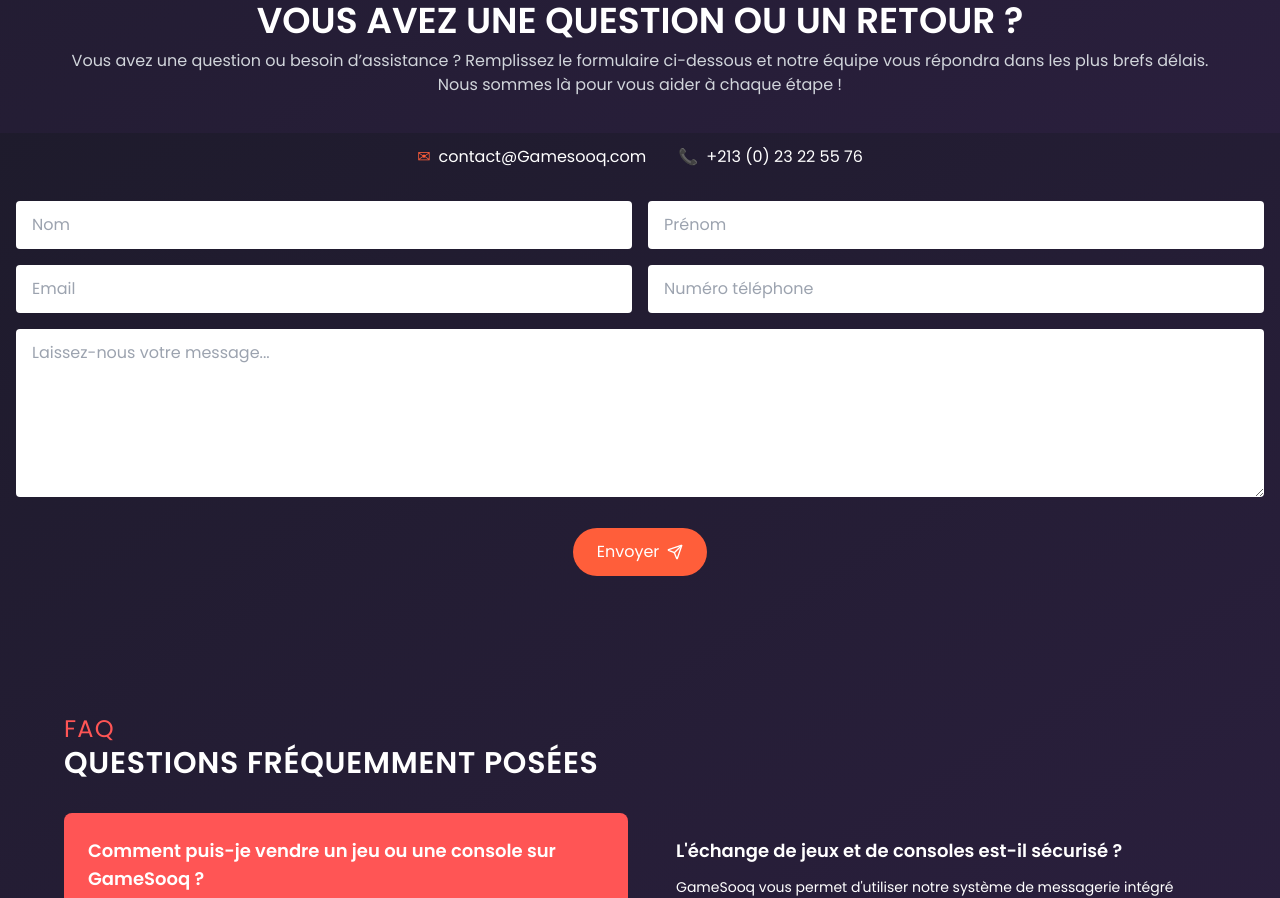
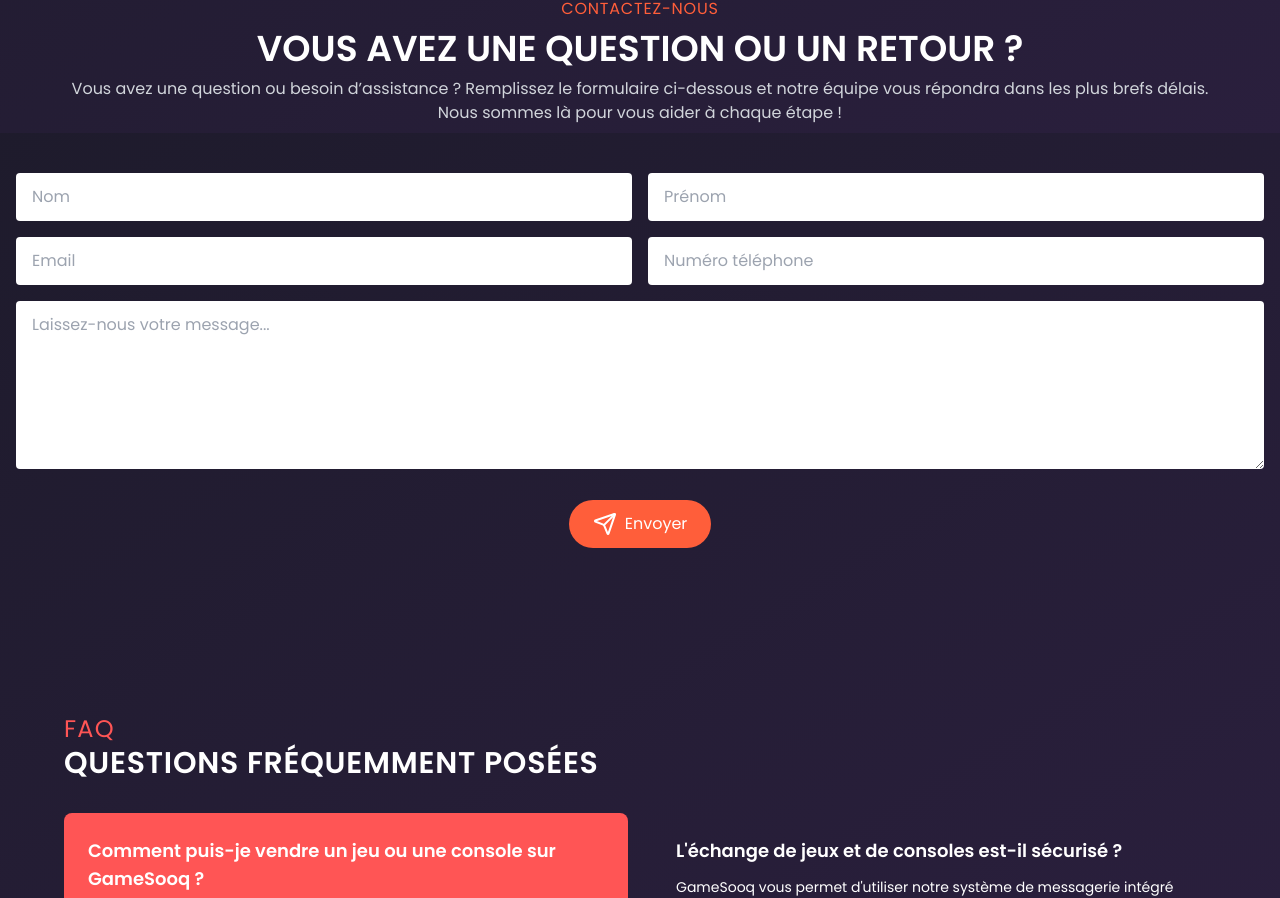
Before and after one commit to AchrafLarbi/GameSooQ, a React (Vite) app: page / in a window 1280 px wide. Shown: the part 6267-7165 px from the top of the page. Built offline with nearby package versions, Linux system fonts and the light colour scheme.

Commit message:
fix errors

```diff
--- a/package.json
+++ b/package.json
@@ -12,6 +12,7 @@
   "dependencies": {
     "@heroicons/react": "^2.2.0",
     "@remix-run/node": "^2.16.0",
+    "dotenv": "^16.4.7",
     "emailjs-com": "^3.2.0",
     "framer-motion": "^12.4.10",
     "gamesooq": "file:",
--- a/src/components/Form.jsx
+++ b/src/components/Form.jsx
@@ -1,7 +1,7 @@
 "use client";
 
 import { useState } from "react";
-import { Send } from "lucide-react";
+import { Send, Loader2 } from "lucide-react";
 import emailjs from "emailjs-com";
 
 export default function Form() {
@@ -13,6 +13,7 @@ export default function Form() {
     message: "",
   });
   const [errors, setErrors] = useState({});
+  const [loading, setLoading] = useState(false);
 
   const validateForm = () => {
     let newErrors = {};
@@ -41,8 +42,14 @@ export default function Form() {
     e.preventDefault();
     if (!validateForm()) return;
 
+    setLoading(true);
     emailjs
-      .send("YOUR_SERVICE_ID", "YOUR_TEMPLATE_ID", formData, "YOUR_PUBLIC_KEY")
+      .send(
+        import.meta.env.VITE_EMAILJS_SERVICE_ID,
+        import.meta.env.VITE_EMAILJS_TEMPLATE_ID,
+        formData,
+        import.meta.env.VITE_EMAILJS_PUBLIC_KEY
+      )
       .then(
         (response) => {
           console.log("SUCCESS!", response.status, response.text);
@@ -55,10 +62,12 @@ export default function Form() {
             message: "",
           });
           setErrors({});
+          setLoading(false);
         },
         (err) => {
           console.log("FAILED...", err);
           alert("Une erreur s'est produite. Veuillez réessayer.");
+          setLoading(false);
         }
       );
   };
@@ -82,22 +91,6 @@ export default function Form() {
             brefs délais. <br />
             Nous sommes là pour vous aider à chaque étape !
           </p>
-        </div>
-        <div className="flex flex-col md:flex-row items-center justify-center gap-4 md:gap-8 mb-8">
-          <a
-            href="mailto:Contact@Gamesoq.Com"
-            className="flex items-center text-white hover:text-[#ff5e3a] transition-colors"
-          >
-            <span className="text-[#ff5e3a] mr-2">✉</span>
-            contact@Gamesooq.com
-          </a>
-          <a
-            href="tel:+313023225576"
-            className="flex items-center text-white hover:text-[#ff5e3a] transition-colors"
-          >
-            <span className="text-[#ff5e3a] mr-2">📞</span>
-            +213 (0) 23 22 55 76
-          </a>
         </div>
         <form onSubmit={handleSubmit} className="w-full">
           <div className="grid grid-cols-1 md:grid-cols-2 gap-4 mb-4">
@@ -181,9 +174,14 @@ export default function Form() {
             <button
               type="submit"
               className="bg-[#ff5e3a] hover:bg-[#e04d2e] text-white font-medium px-6 py-3 rounded-full flex items-center transition-colors"
+              disabled={loading}
             >
+              {loading ? (
+                <Loader2 className="animate-spin mr-2" />
+              ) : (
+                <Send className="mr-2" />
+              )}{" "}
               Envoyer
-              <Send className="ml-2 h-4 w-4" />
             </button>
           </div>
         </form>
```
Also changed, not shown: 2 other files (tests, documents, lock files or other folders).
